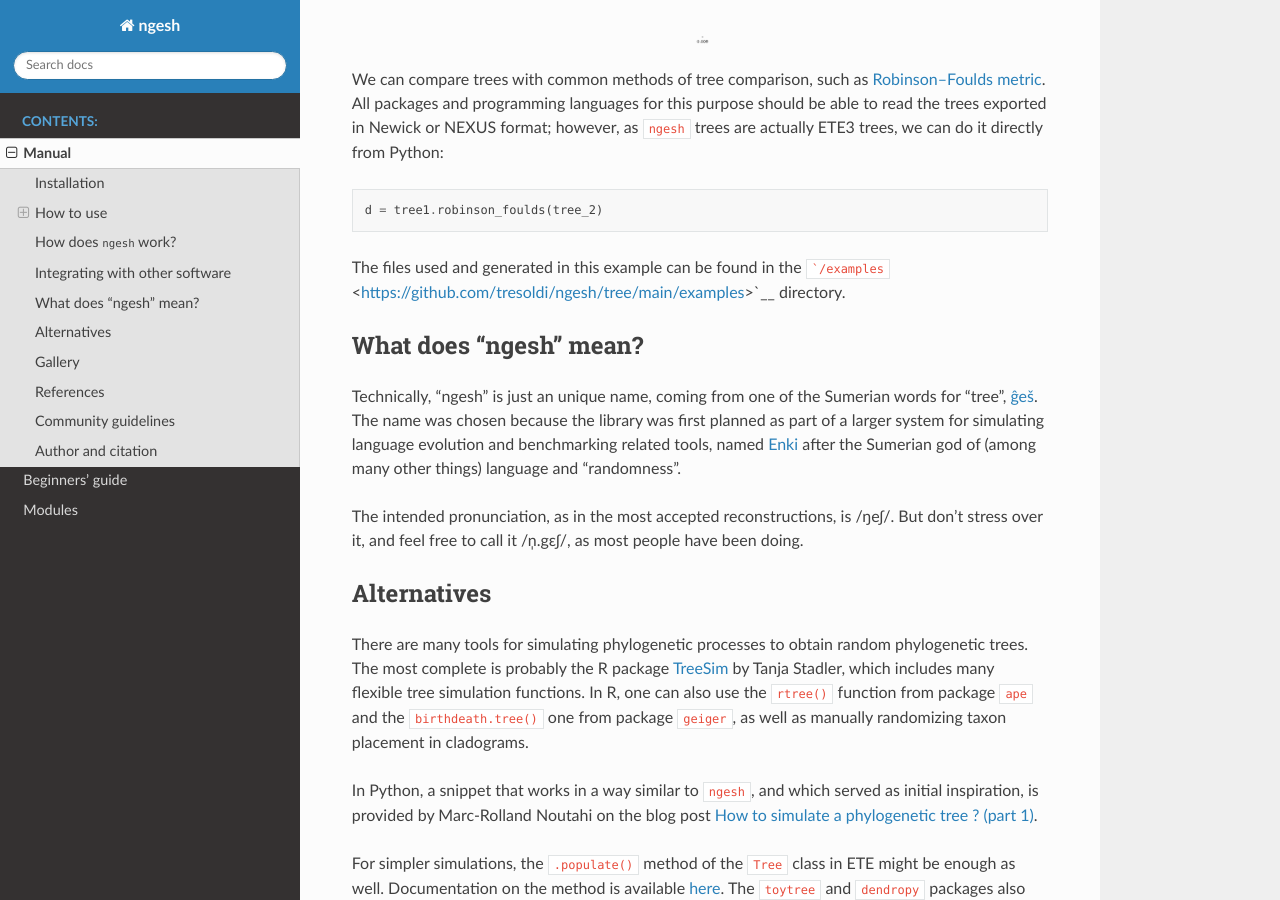
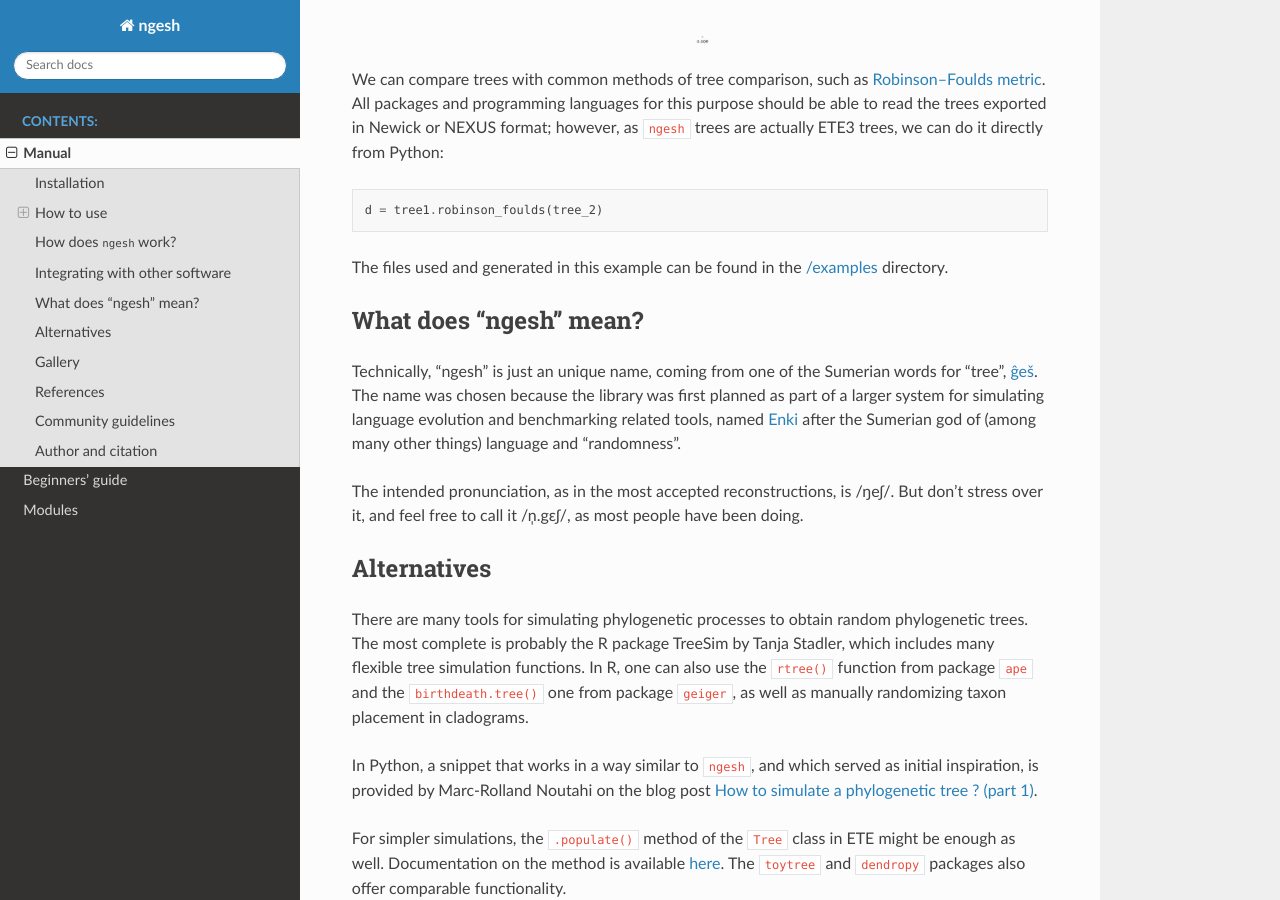
Before and after one commit to tresoldi/ngesh, a Sphinx documentation site: the page built from docs/readme.rst, in a window 1280 px wide and 900 px high, scrolled down 9631 px. Built offline with Sphinx 7.4.7 and the Read the Docs theme 2.0.0, drawn with Linux system fonts in a browser that asks for light colours; some of the changed lines change nothing that is shown.

Commit message:
Fix last issues of rst conversion

````diff
--- a/docs/readme.rst
+++ b/docs/readme.rst
@@ -414,7 +414,7 @@ Python:
    d = tree1.robinson_foulds(tree_2)
 
 The files used and generated in this example can be found in the
-```/examples`` <https://github.com/tresoldi/ngesh/tree/main/examples>`__
+`/examples <https://github.com/tresoldi/ngesh/tree/main/examples>`__
 directory.
 
 What does “ngesh” mean?
@@ -437,7 +437,7 @@ Alternatives
 
 There are many tools for simulating phylogenetic processes to obtain
 random phylogenetic trees. The most complete is probably the R package
-`TreeSim <https://CRAN.R-project.org/package=TreeSim>`__ by Tanja
+TreeSim by Tanja
 Stadler, which includes many flexible tree simulation functions. In R,
 one can also use the ``rtree()`` function from package ``ape`` and the
 ``birthdeath.tree()`` one from package ``geiger``, as well as manually
````
